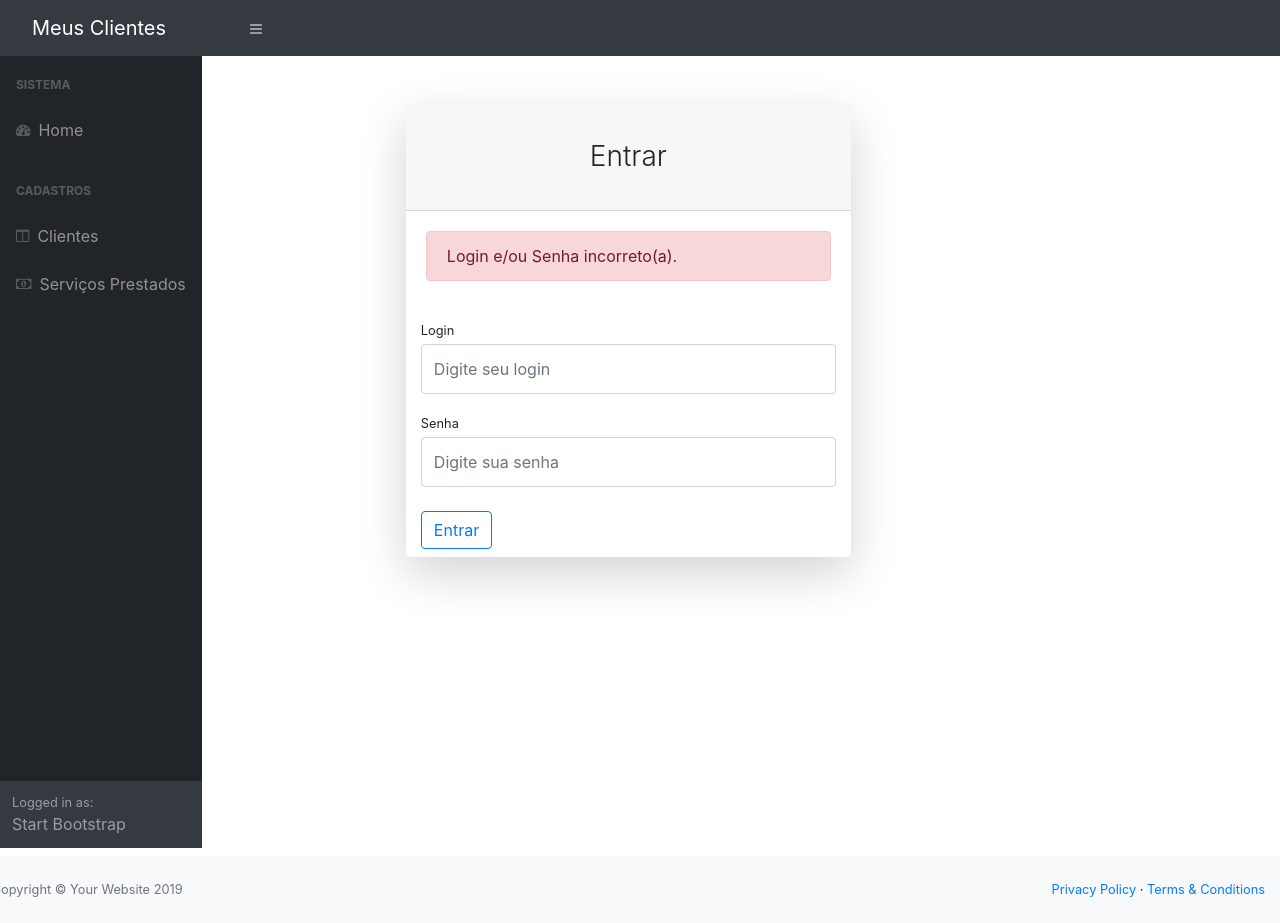
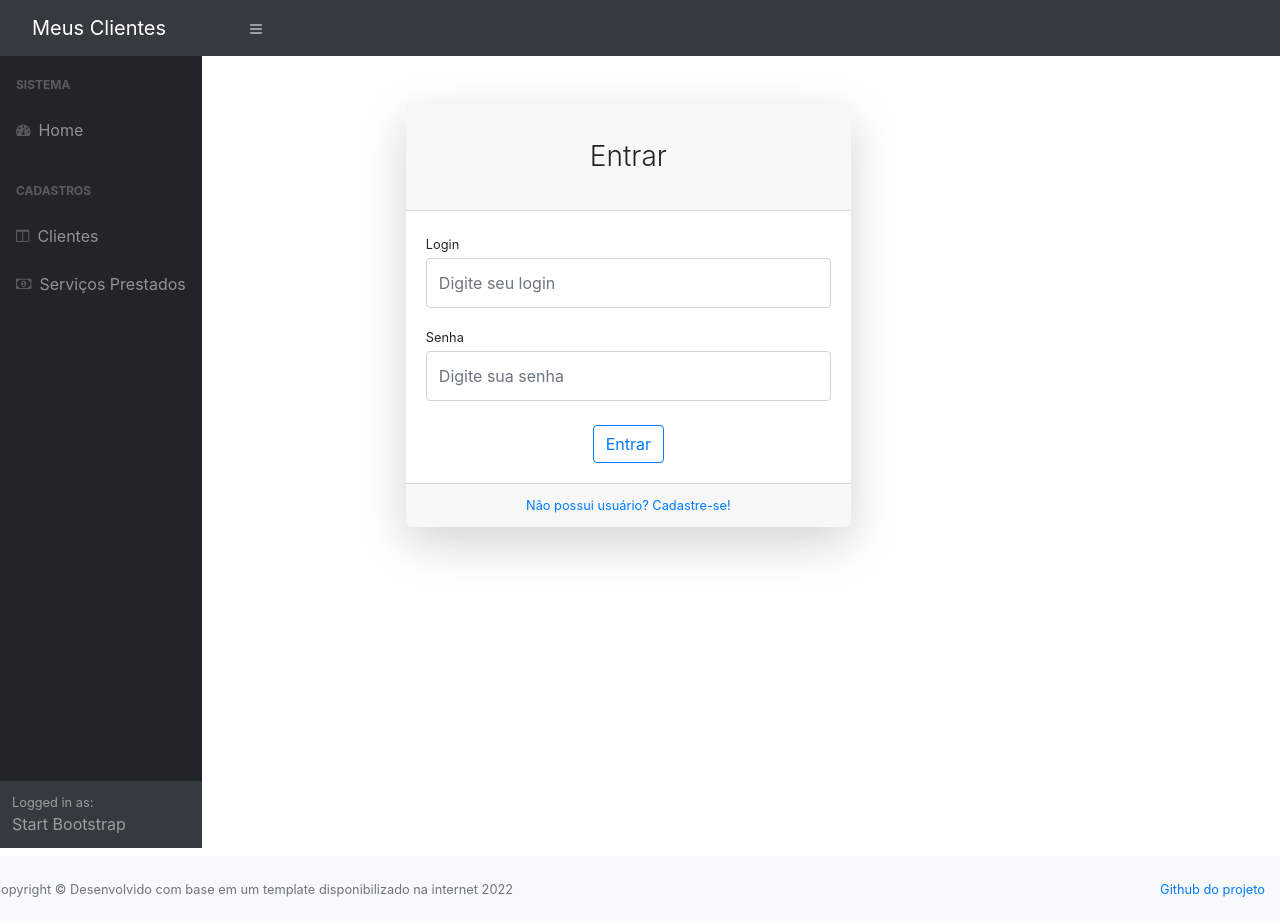
Before and after one commit to francelinom/csp-front, an Angular app: page /login in a window 1280 px wide. Built offline with nearby package versions, Linux system fonts and the light colour scheme.

Commit message:
finalizando o template de login

```diff
--- a/src/app/login/login.component.html
+++ b/src/app/login/login.component.html
@@ -7,18 +7,15 @@
             <div class="card shadow-lg border-0 rounded-lg mt-5">
               <div class="card-header">
                 <h3 class="text-center font-weight-light my-4">
-                  Entrar
+                  {{cadastrando ? 'Cadastro de Novo Usuário' : 'Entrar'}}
                 </h3>
               </div>
 
               <div class="card-body">
-                <div class="alert alert-danger">
+                <div class="alert alert-danger" *ngIf="loginError">
                   Login e/ou Senha incorreto(a).
                 </div>
-              </div>
-
-              <form #loginForm="ngForm" (submit)="onSubmit()">
-                <div class="container">
+                <form #loginForm="ngForm" (submit)="onSubmit()">
                   <div class="form-group">
                     <label class="small mb-1">Login</label>
                     <input type="text"
@@ -35,13 +32,32 @@
                             [(ngModel)]="password" placeholder="Digite sua senha">
                   </div>
 
-                  <div class="form-group d-flex align-items-center justify-content-between mt-4 mb-2">
-                    <button class="btn btn-outline-primary">Entrar</button>
+                  <div class="form-group text-center align-items-center justify-content-between mt-4 mb-0">
+                    <button class="btn btn-outline-primary" type="submit" *ngIf="!cadastrando">
+                      Entrar
+                    </button>
+
+                    <button class="btn btn-outline-success m-1" type="button" *ngIf="cadastrando">
+                      Cadastrar
+                    </button>
+
+                    <button class="btn btn-outline-danger m-1" type="button" (click)="cancelarCadastro()"  *ngIf="cadastrando">
+                      Cancelar
+                    </button>
                   </div>
+                </form>
+              </div>
+
+              <div class="card-footer text-center">
+                <div class="small">
+                  <a href="#" (click)="preparaCadastrar($event)">
+                    Não possui usuário? Cadastre-se!
+                  </a>
                 </div>
-              </form>
+              </div>
 
             </div>
+
           </div>
         </div>
       </div>
--- a/src/app/login/login.component.ts
+++ b/src/app/login/login.component.ts
@@ -1,3 +1,4 @@
+import { Router } from '@angular/router';
 import { Component, OnInit } from '@angular/core';
 
 @Component({
@@ -8,13 +9,23 @@ import { Component, OnInit } from '@angular/core';
 export class LoginComponent implements OnInit {
   userName!: string;
   password!: string;
-  loginErro!: boolean;
+  loginError!: boolean;
+  cadastrando!: boolean;
 
-  constructor() {}
+  constructor(private router: Router) {}
 
   ngOnInit(): void {}
 
   onSubmit() {
-    console.log(`user: ${this.userName}, pass: ${this.password}`);
+    this.router.navigate(['/home']);
+  }
+
+  preparaCadastrar(event: any) {
+    event?.preventDefault();
+    this.cadastrando = true;
+  }
+
+  cancelarCadastro() {
+    this.cadastrando = false;
   }
 }
--- a/src/app/template/footer/footer.component.html
+++ b/src/app/template/footer/footer.component.html
@@ -1,11 +1,9 @@
 <footer class="py-4 bg-light mt-auto">
   <div class="container-fluid">
       <div class="d-flex align-items-center justify-content-between small">
-          <div class="text-muted">Copyright &copy; Your Website 2019</div>
+          <div class="text-muted">Copyright &copy; Desenvolvido com base em um template disponibilizado na internet 2022</div>
           <div>
-              <a href="#">Privacy Policy</a>
-              &middot;
-              <a href="#">Terms &amp; Conditions</a>
+              <a href="https://github.com/francelinom/csp-front">Github do projeto</a>
           </div>
       </div>
   </div>
```
